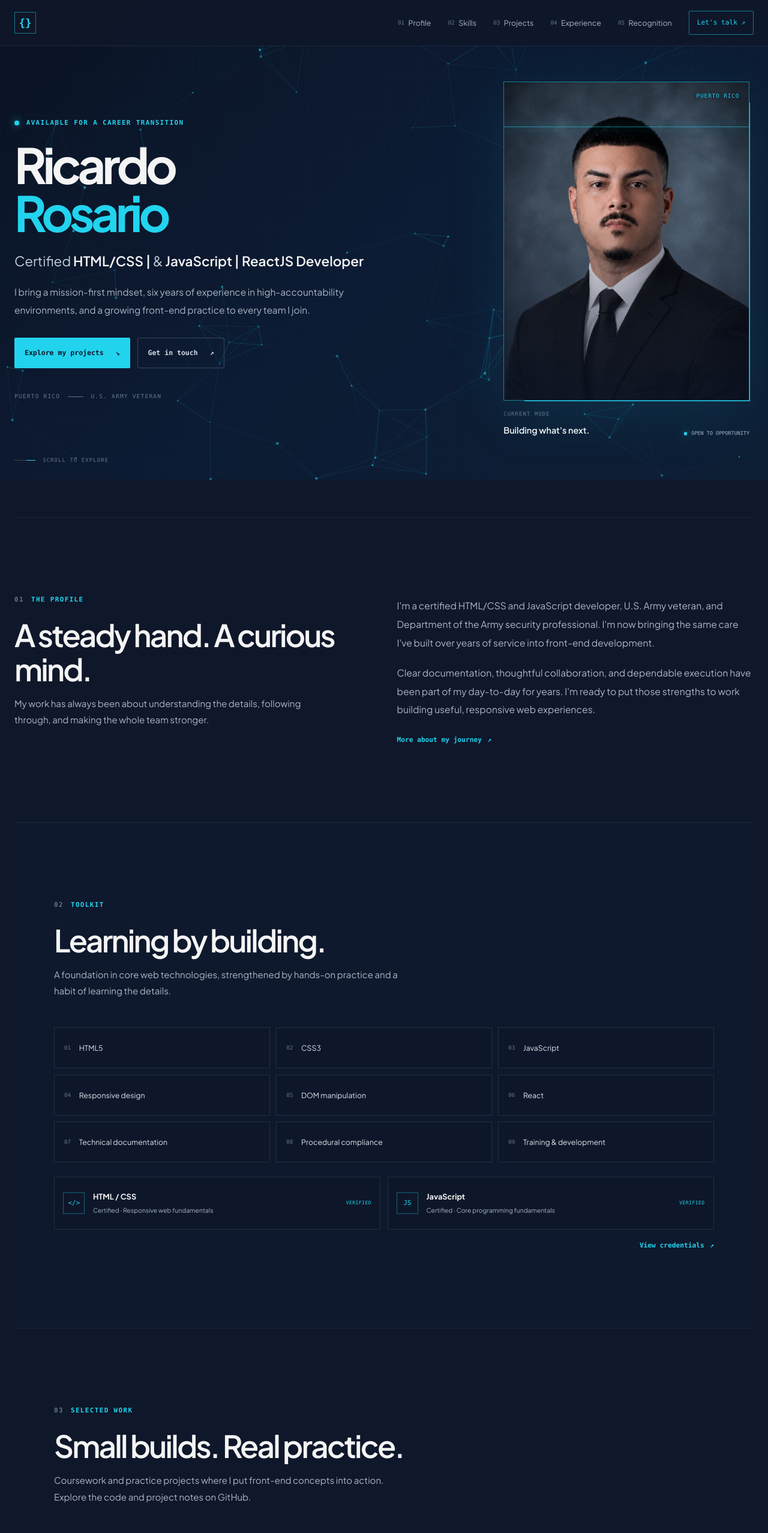
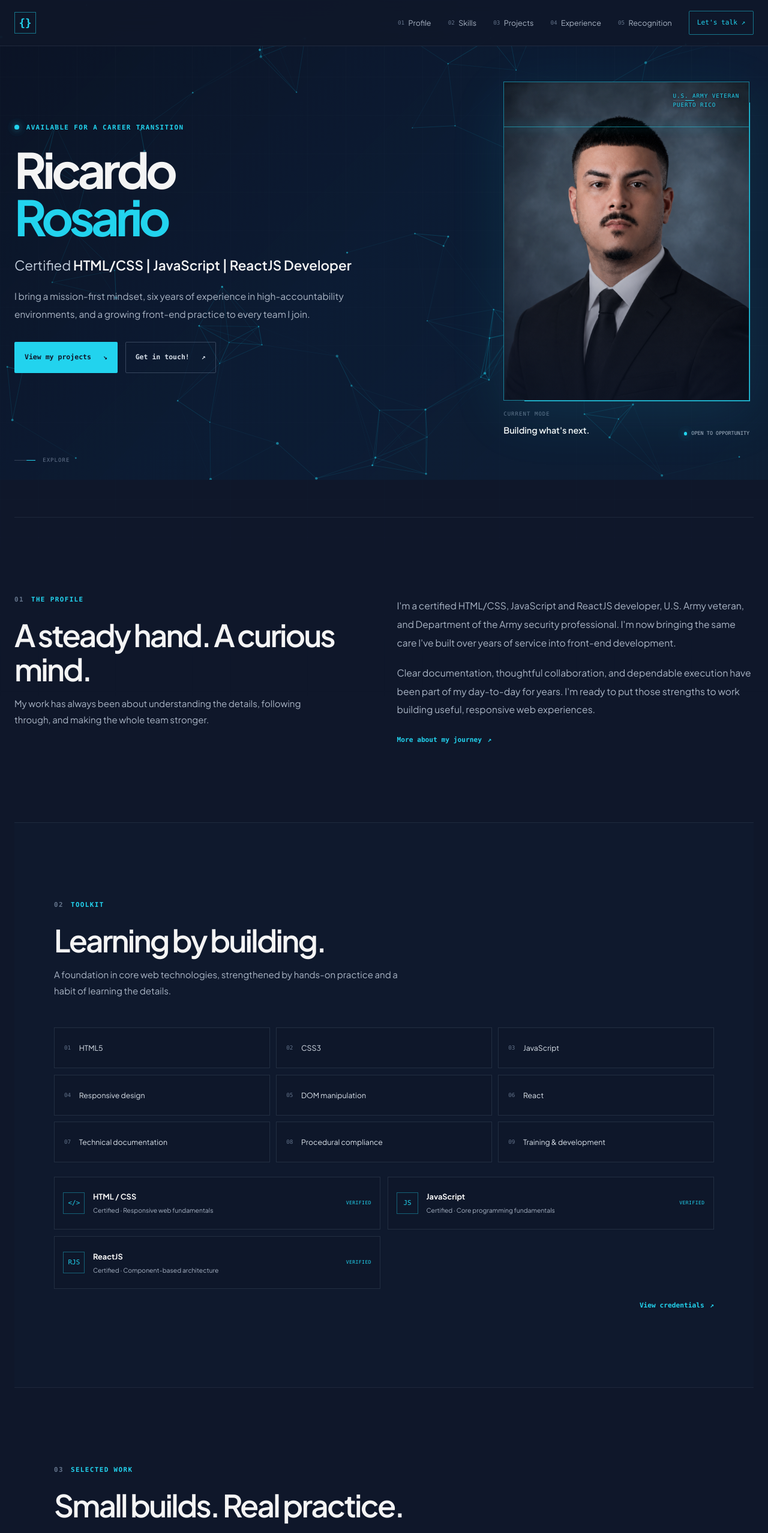
Before and after one commit to ricardoarosario/ReactJSPortfolio, a Next.js app: page / in a window 1280 px wide. Shown: the top 2556 px of the page at 60% size. Built offline with nearby package versions, Linux system fonts and the light colour scheme.

Commit message:
Updated projects, function Home, Certifications and Recognition on page.tsx

```diff
--- a/src/app/(site)/page.tsx
+++ b/src/app/(site)/page.tsx
@@ -23,7 +23,7 @@ const projects = [
       'A responsive, multi-section storefront with dynamic service cards, an appointment calendar, and browser-based booking interactions.',
     stack: ['HTML5', 'CSS3', 'JavaScript'],
     href: 'https://github.com/ricardoarosario/Barbershop-Website',
-    mark: 'BB',
+    mark: 'Barbershop',
     color: 'cyan',
   },
   {
@@ -34,7 +34,7 @@ const projects = [
       'A component-based storefront built during ReactJS coursework, practicing reusable UI, JSX, hooks, and responsive layouts.',
     stack: ['React', 'Vite', 'Tailwind CSS'],
     href: 'https://github.com/ricardoarosario/BeansRepo',
-    mark: 'BEANS',
+    mark: 'Beans',
     color: 'gray',
   },
   {
@@ -133,7 +133,7 @@ export default function Home() {
               </h1>
 
               <p className='hero-role' data-reveal data-reveal-delay='2'>
-                Certified <span>HTML/CSS |</span> &amp;{' '}
+                Certified <span>HTML/CSS |</span>
                 <span> JavaScript |</span>
                 <span> ReactJS Developer</span>
               </p>
@@ -146,22 +146,22 @@ export default function Home() {
 
               <div className='hero-actions' data-reveal data-reveal-delay='4'>
                 <a className='button button-primary' href='#projects'>
-                  Explore my projects
+                  View my projects
                   <span aria-hidden='true'>↘</span>
                 </a>
                 <a
                   className='button button-quiet'
                   href='mailto:ricardo.a2046@gmail.com'
                 >
-                  Get in touch
+                  Get in touch!
                   <span aria-hidden='true'>↗</span>
                 </a>
               </div>
 
               <div className='hero-meta' data-reveal data-reveal-delay='5'>
-                <span>PUERTO RICO</span>
-                <span className='meta-divider' aria-hidden='true' />
-                <span>U.S. ARMY VETERAN</span>
+                <span></span>
+                {/* <span className='meta-divider' aria-hidden='true' /> */}
+                <span></span>
               </div>
             </div>
 
@@ -175,7 +175,9 @@ export default function Home() {
                   sizes='(max-width: 760px) 82vw, 38vw'
                   className='portrait-image'
                 />
-                <span className='portrait-coordinate'>PUERTO RICO</span>
+                <span className='portrait-coordinate'>U.S. ARMY VETERAN
+                <span className='scroll-line' aria-hidden='true' />
+                PUERTO RICO</span>
                 <span className='portrait-scanline' aria-hidden='true' />
               </div>
               <div className='portrait-caption'>
@@ -193,7 +195,7 @@ export default function Home() {
 
           <a className='scroll-cue' href='#profile' data-reveal>
             <span className='scroll-line' aria-hidden='true' />
-            SCROLL TO EXPLORE
+            EXPLORE
           </a>
         </section>
 
@@ -208,7 +210,7 @@ export default function Home() {
 
             <div className='profile-copy'>
               <p data-reveal>
-                I&apos;m a certified HTML/CSS and JavaScript developer, U.S.
+                I&apos;m a certified HTML/CSS, JavaScript and ReactJS developer, U.S.
                 Army veteran, and Department of the Army security professional.
                 I&apos;m now bringing the same care I&apos;ve built over years
                 of service into front-end development.
@@ -286,6 +288,22 @@ export default function Home() {
                 <span>
                   <strong>JavaScript</strong>
                   <small>Certified · Core programming fundamentals</small>
+                </span>
+                <span className='cert-check' aria-label='Certified'>
+                  VERIFIED
+                </span>
+              </div>
+              <div
+                className='certification-card'
+                data-reveal
+                data-reveal-delay='2'
+              >
+                <span className='cert-icon' aria-hidden='true'>
+                  RJS
+                </span>
+                <span>
+                  <strong>ReactJS</strong>
+                  <small>Certified · Component-based architecture</small>
                 </span>
                 <span className='cert-check' aria-label='Certified'>
                   VERIFIED
@@ -402,7 +420,7 @@ export default function Home() {
             <div className='recognition-heading'>
               <p className='eyebrow' data-reveal>
                 <span className='eyebrow-index'>05</span>
-                RECOGNITION &amp; EDUCATION
+                RECOGNITION
               </p>
               <h2 className='section-title' data-reveal data-reveal-delay='1'>
                 Consistency counts.
@@ -416,7 +434,7 @@ export default function Home() {
                   <p>Annual Performance Appraisal · Department of the Army</p>
                 </div>
                 <span className='recognition-symbol' aria-hidden='true'>
-                  +
+                 ☑
                 </span>
               </article>
               <article
@@ -426,25 +444,11 @@ export default function Home() {
               >
                 <span className='recognition-year'>2025</span>
                 <div>
-                  <h3>Cash Performance Award</h3>
+                  <h3>Performance Award</h3>
                   <p>Recognized for mission support and performance.</p>
                 </div>
                 <span className='recognition-symbol' aria-hidden='true'>
-                  +
-                </span>
-              </article>
-              <article
-                className='recognition-card education-card'
-                data-reveal
-                data-reveal-delay='2'
-              >
-                <span className='recognition-year'>2013</span>
-                <div>
-                  <h3>High School Diploma</h3>
-                  <p>Education</p>
-                </div>
-                <span className='recognition-symbol' aria-hidden='true'>
-                  +
+                  ☑
                 </span>
               </article>
             </div>
```
